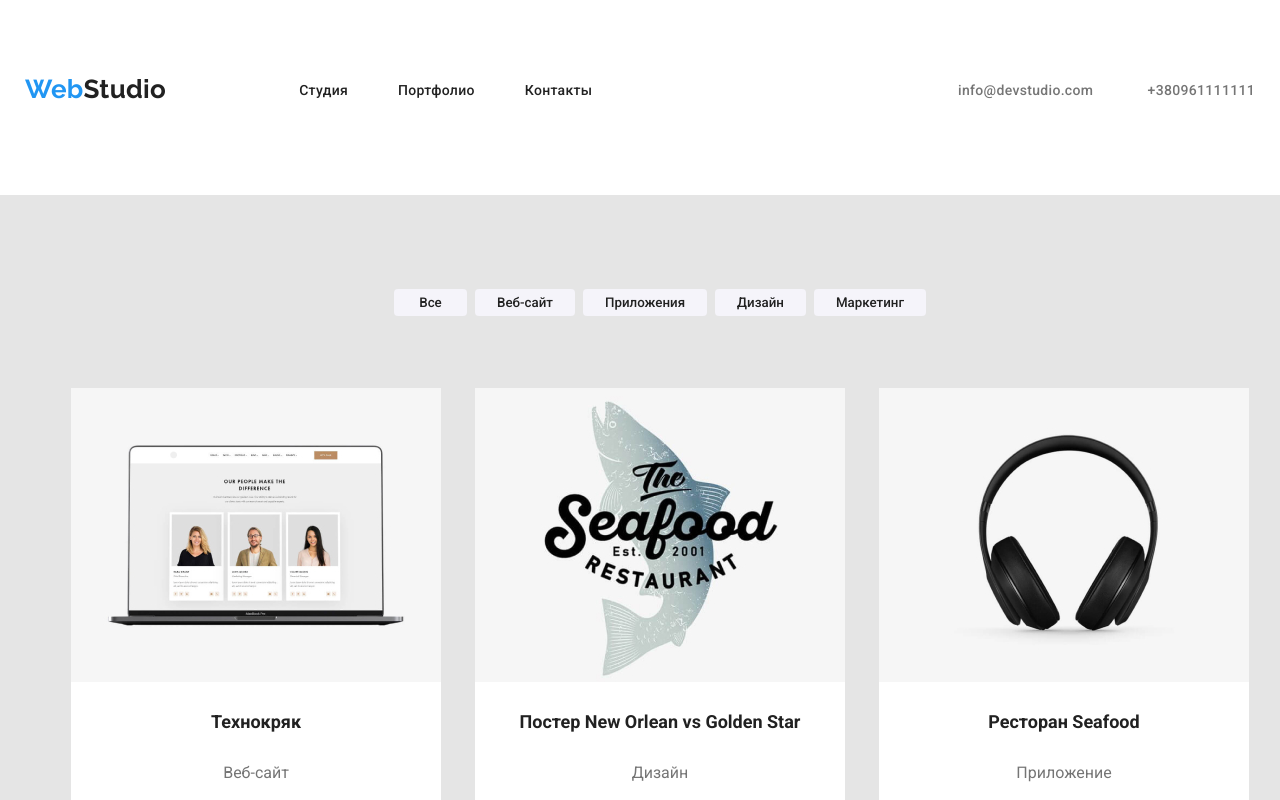
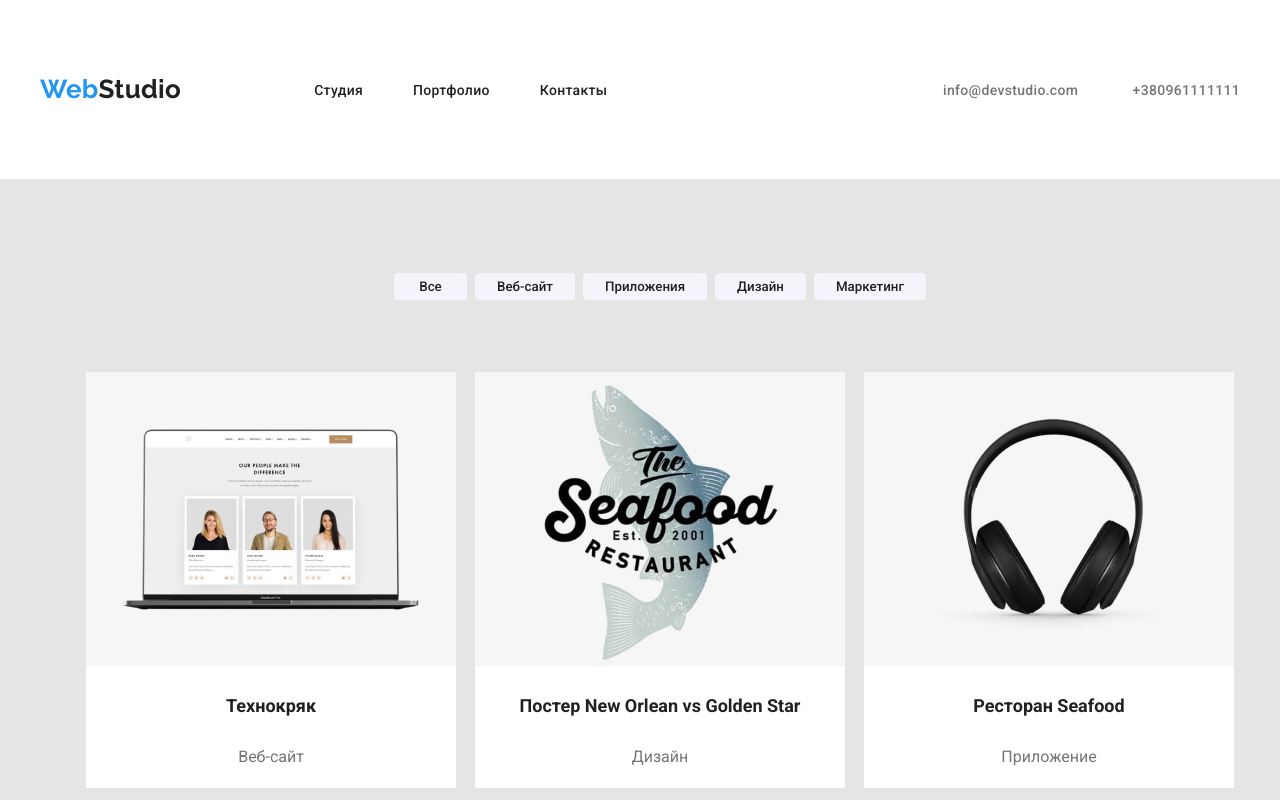
Before and after one commit to wlad-kryhin/goit-markup-hw-03, a plain HTML site: page portfolio.html in a window 1280 px wide. Shown: the top 800 px of the page. Drawn offline with Linux system fonts and the light colour scheme.

Commit message:
Update styles.css

```diff
--- a/css/styles.css
+++ b/css/styles.css
@@ -16,7 +16,7 @@ a {
   font-style: normal;
 }
 .container {
-  width: 1230px;
+  width: 1200px;
   padding-left: 15px;
   padding-right: 15px;
   margin-left: auto;
@@ -26,8 +26,8 @@ a {
 .shapka {
   display: flex;
   align-items: center;
-  padding-top: 32px;
-  padding-bottom: 32px;
+  margin-bottom: 32px;
+  margin-top: 32px;
 }
 .text-decoration {
   list-style: none;
@@ -251,8 +251,8 @@ a {
   background-color: var(--color-main);
   display: inline-block;
   width: 370px;
-  margin-right: 30px;
-  margin-bottom: 30px;
+  margin-right: 15px;
+  margin-bottom: 15px;
 }
 .link-group:nth-child(3n) {
   margin-right: 0px;
```
